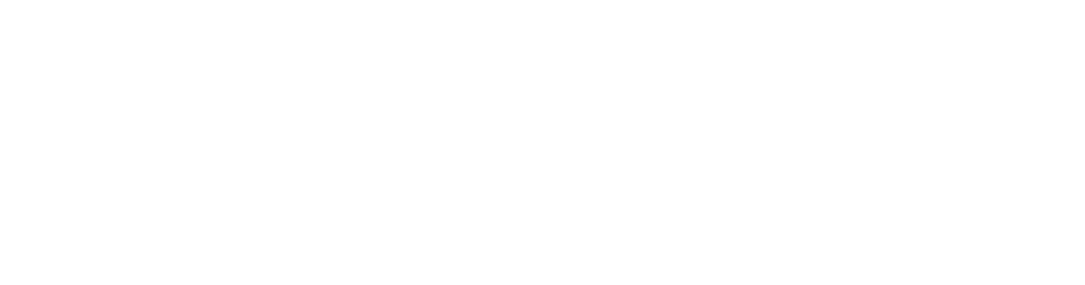
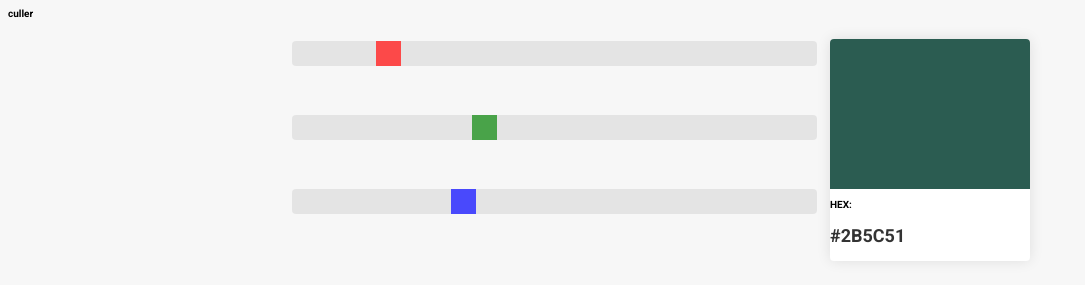
Before and after one commit to nathanielhernandez/color, a plain HTML site: page index.html in a window 1280 px wide. Shown: the whole page, without its empty margins (0-1085 px from the left). Drawn offline with Linux system fonts and the light colour scheme.

Commit message:
first commit

```diff
--- a/index.html
+++ b/index.html
@@ -4,9 +4,26 @@
     <meta charset="UTF-8">
     <meta http-equiv="X-UA-Compatible" content="IE=edge">
     <meta name="viewport" content="width=device-width, initial-scale=1.0">
+    <link rel="stylesheet" href="style.css">
     <title>Document</title>
 </head>
-<body>
+<body onload="randomColor()">
+    <nav>
+        culler
+    </nav>
+    <div class="main">
+        <div class="slider_container">
+            <input type="range" min="0" max="255" id="redSlider" class="slider">
+            <input type="range" min="0" max="255" id="greenSlider" class="slider">
+            <input type="range" min="0" max="255" id="blueSlider" class="slider">
+        </div>
+        <div class="card">
+            <div id="colorBox">
+            </div>
+            <h3>HEX:</h3><h2 id="hexColor"></h2>
+        </div>
+    </div>
+    <script src="script.js"></script>
 
 </body>
 </html>
--- /dev/null
+++ b/script.js
@@ -0,0 +1,63 @@
+var redSlider = document.getElementById("redSlider");
+        var greenSlider = document.getElementById("greenSlider");
+        var blueSlider = document.getElementById("blueSlider");
+        var body = document.getElementById("main");
+        var colorBox = document.getElementById("colorBox");
+
+        var redValue, blueValue , greenValue;
+        var redHex, greenHex, blueHex;
+        var hexValue;
+
+
+        redSlider.oninput = function() {
+            redValue = this.value;
+            convertToHex(redValue, greenValue, blueValue);
+        }
+
+        greenSlider.oninput = function() {
+            greenValue = this.value;
+            convertToHex(redValue, greenValue, blueValue);
+        }
+
+        blueSlider.oninput = function() {
+            blueValue = this.value;
+            convertToHex(redValue, greenValue, blueValue);
+        }
+
+        function convertToHex(redDecimal, greenDecimal, blueDecimal) {
+            redHex = Number(redDecimal).toString(16);
+            greenHex = Number(greenDecimal).toString(16);
+            blueHex = Number(blueDecimal).toString(16);
+            if (redHex.length == 1) {
+                redHex = "0" + redHex;
+            }
+
+            if (greenHex.length == 1) {
+                greenHex = "0" + greenHex;
+            }
+
+            if (blueHex.length == 1) {
+                blueHex = "0" + blueHex;
+            }
+
+            hexValue = "#" + redHex + greenHex + blueHex;
+            hexValue = hexValue.toUpperCase();
+            document.getElementById("hexColor").innerHTML = hexValue;
+            colorBox.style.backgroundColor = hexValue;
+        }
+
+        function randomColor() {
+            redValue = Math.floor(Math.random() * 256);
+            greenValue = Math.floor(Math.random() * 256);
+            blueValue = Math.floor(Math.random() * 256);
+
+            redSlider.value = redValue;
+            greenSlider.value = greenValue;
+            blueSlider.value = blueValue;
+
+            convertToHex(redValue, greenValue, blueValue);
+        }
+
+        function printDecimalValues() {
+            console.log("Red: " + redValue + "\nGreen: " + greenValue + "\nBlue: " + blueValue + "\n\n")
+        }
--- /dev/null
+++ b/style.css
@@ -0,0 +1,75 @@
+@import url('https://fonts.googleapis.com/css2?family=Roboto:wght@700&display=swap');
+
+* {
+    font-size: 10px;
+    font-family: "Roboto", sans-serif;
+}
+
+body {
+    background-color: rgb(247, 247, 247);
+}
+
+.main {
+    display: grid;
+    gap: 1.5rem;
+    grid-template-columns: 75% 20rem;
+    padding-block: 2rem;
+    width: min(95%, 70rem);
+    margin-inline: auto;
+}
+
+.slider_container {
+    display: grid;
+}
+.slider {
+    -webkit-appearance: none;
+    appearance: none;
+    width: 100%;
+    height: 2.5rem;
+    background-color: #ddd;
+    outline: none;
+    opacity: 0.7;
+    -webkit-transition: .2s;
+    transition: opacity .2s;
+    border-radius: .4rem;
+}
+
+.slider:hover {
+    opacity: 1;
+}
+
+.slider::-webkit-slider-thumb {
+    -webkit-appearance: none;
+    appearance: none;
+    width: 2.5rem;
+    height: 2.5rem;
+}
+
+#redSlider::-webkit-slider-thumb {
+    background-color: red;
+}
+
+#greenSlider::-webkit-slider-thumb {
+    background-color: green;
+}
+
+#blueSlider::-webkit-slider-thumb {
+    background-color: blue;
+}
+
+#hexColor {
+    font-size: 1.8rem;
+    color: #333;
+}
+.card {
+    width: 100%;
+    background-color: #fff;
+    box-shadow: 0px 0px 14px rgba(0,0,0,0.1);
+    border-radius: .4rem;
+}
+
+#colorBox {
+    width: 100%;
+    height: 15rem;
+    border-radius: 0.4rem 0.4rem 0 0;
+}
```
